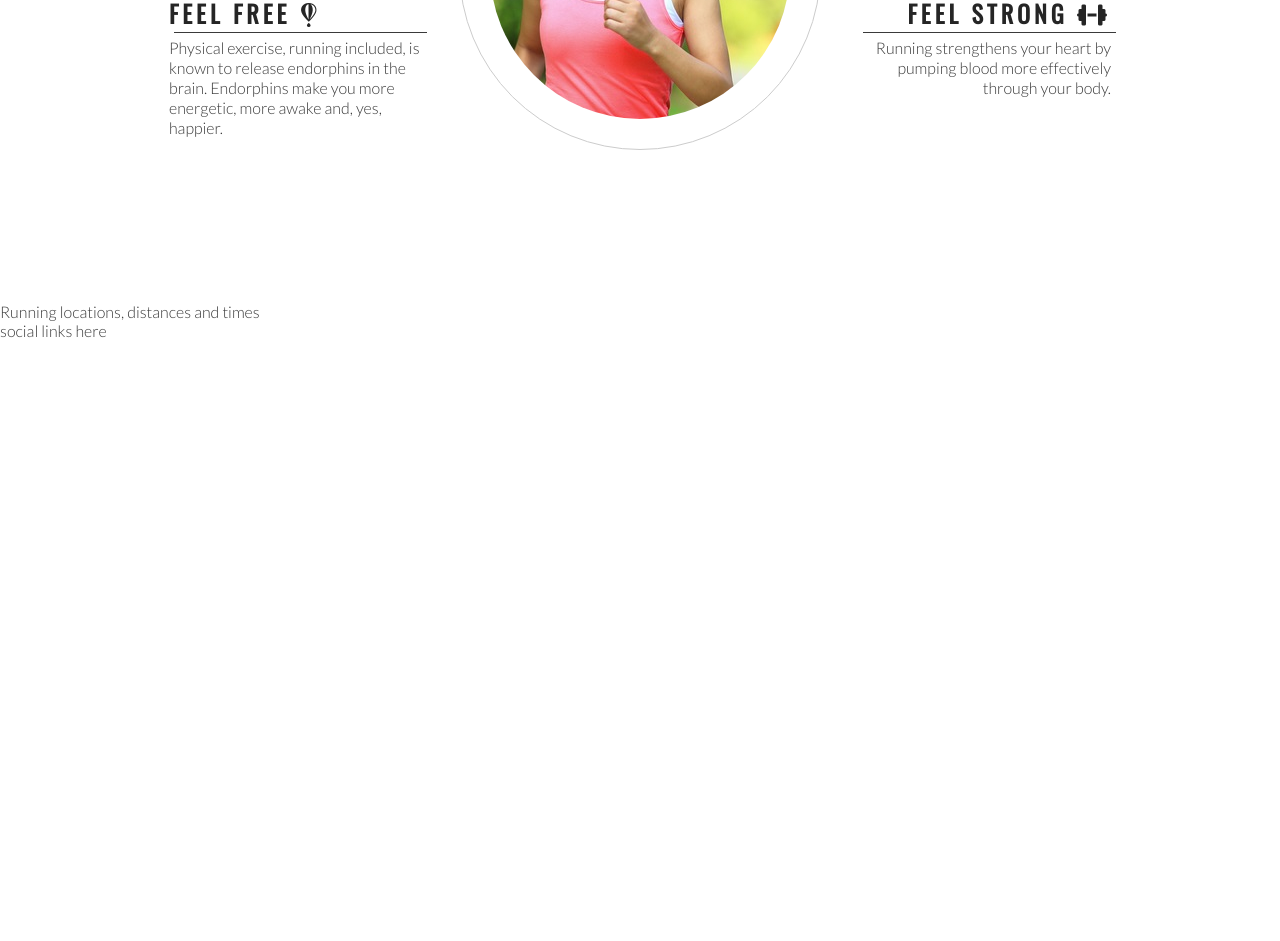
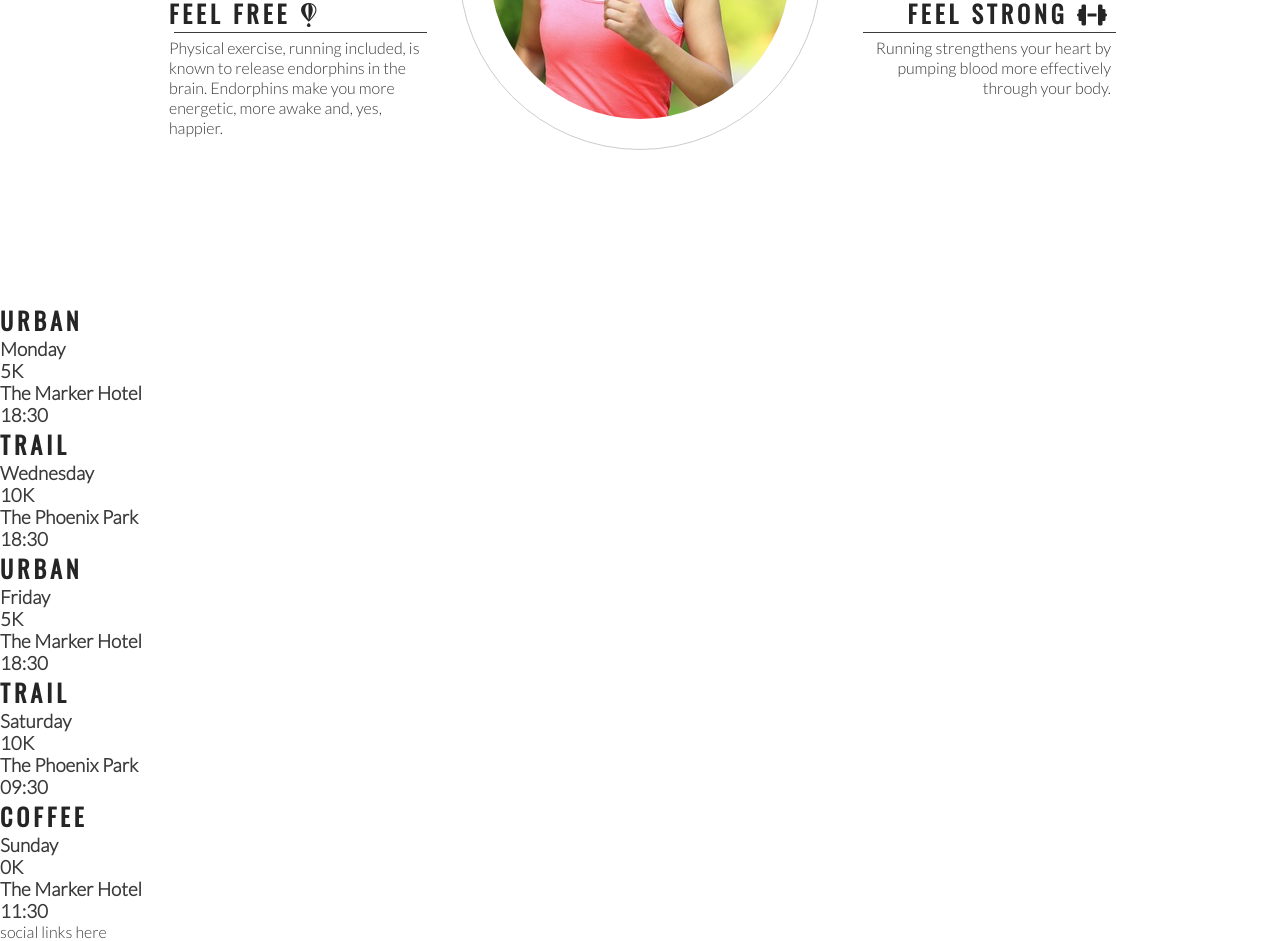
Before and after one commit to pappa025/Love-Running, a plain HTML site: page index.html in a window 1280 px wide. Shown: the part 993-1934 px from the top of the page. Before the commit the page ends 1333 px from the top, so only its background shows below. Drawn offline with nearby package versions, Linux system fonts and the light colour scheme.

Commit message:
Add startup times main structure

```diff
--- a/assets/css/style.css
+++ b/assets/css/style.css
@@ -14,8 +14,7 @@ body {
 
 /* headings and logo*/
 
-h1,
-h2 {
+h1, h2 {
     font-family: Oswald, sans-serif;
     text-transform: uppercase;
     letter-spacing: 4px;
--- a/index.html
+++ b/index.html
@@ -77,7 +77,41 @@
         </div>
     </section>
     <section>
-        Running locations, distances and times
+        <div>
+            <h2>Urban</h2>
+            <h3>Monday</h3>
+            <h3>5K</h3>
+            <h3>The Marker Hotel</h3>
+            <h3>18:30</h3>
+        </div>
+        <div>
+            <h2>Trail</h2>
+            <h3>Wednesday</h3>
+            <h3>10K</h3>
+            <h3>The Phoenix Park</h3>
+            <h3>18:30</h3>
+        </div>
+        <div>
+            <h2>Urban</h2>
+            <h3>Friday</h3>
+            <h3>5K</h3>
+            <h3>The Marker Hotel</h3>
+            <h3>18:30</h3>
+        </div>
+        <div>
+            <h2>Trail</h2>
+            <h3>Saturday</h3>
+            <h3>10K</h3>
+            <h3>The Phoenix Park</h3>
+            <h3>09:30</h3>
+        </div>
+        <div>
+            <h2>Coffee</h2>
+            <h3>Sunday</h3>
+            <h3>0K</h3>
+            <h3>The Marker Hotel</h3>
+            <h3>11:30</h3>
+        </div>
     </section>
     <footer>
         social links here
```
